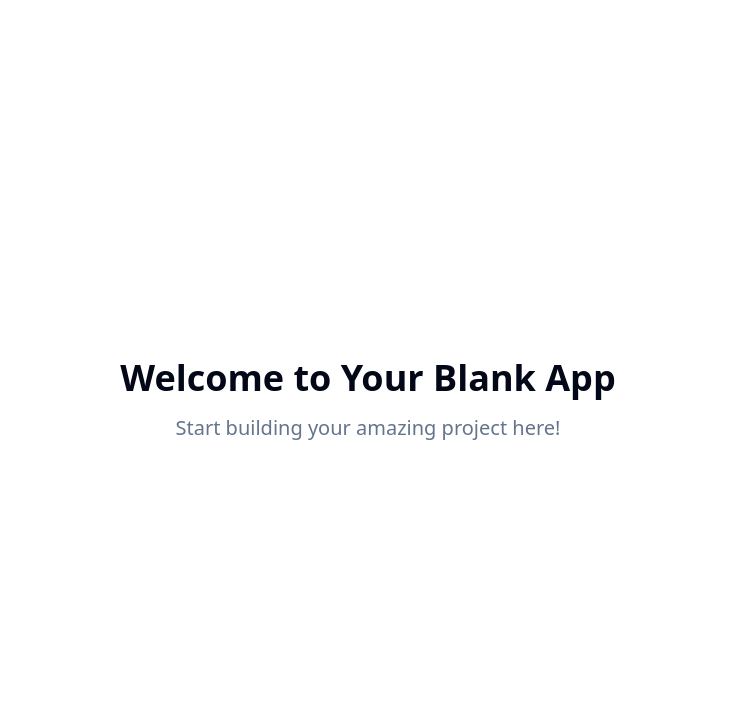
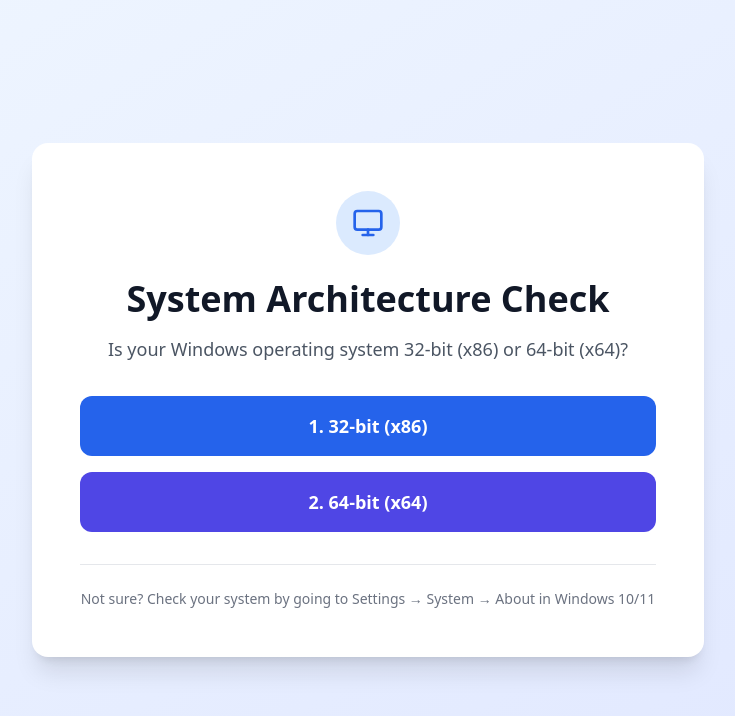
Before and after one commit to SiamRahamanDhrubo/bit-check-wizard, a React (Vite) app: page / in a window 1280 px wide. Shown: the top 716 px of the page, without its empty margins (272-1007 px from the left). Built offline with nearby package versions, Linux system fonts and the light colour scheme.

Commit message:
Add OS bitness question
Implement a website feature to ask the user about their Windows operating system bitness.

```diff
--- a/src/pages/Index.tsx
+++ b/src/pages/Index.tsx
@@ -1,11 +1,77 @@
-// Update this page (the content is just a fallback if you fail to update the page)
+
+import { useState } from 'react';
+import { Monitor, CheckCircle } from 'lucide-react';
 
 const Index = () => {
+  const [selectedAnswer, setSelectedAnswer] = useState<string | null>(null);
+
+  const handleAnswerSelect = (answer: string) => {
+    setSelectedAnswer(answer);
+  };
+
+  const resetAnswer = () => {
+    setSelectedAnswer(null);
+  };
+
   return (
-    <div className="min-h-screen flex items-center justify-center bg-background">
-      <div className="text-center">
-        <h1 className="text-4xl font-bold mb-4">Welcome to Your Blank App</h1>
-        <p className="text-xl text-muted-foreground">Start building your amazing project here!</p>
+    <div className="min-h-screen bg-gradient-to-br from-blue-50 to-indigo-100 flex items-center justify-center p-4">
+      <div className="max-w-2xl w-full">
+        <div className="bg-white rounded-2xl shadow-xl p-8 md:p-12 text-center">
+          <div className="mb-8">
+            <div className="inline-flex items-center justify-center w-16 h-16 bg-blue-100 rounded-full mb-6">
+              <Monitor className="w-8 h-8 text-blue-600" />
+            </div>
+            <h1 className="text-3xl md:text-4xl font-bold text-gray-900 mb-4">
+              System Architecture Check
+            </h1>
+            <p className="text-lg text-gray-600 leading-relaxed">
+              Is your Windows operating system 32-bit (x86) or 64-bit (x64)?
+            </p>
+          </div>
+
+          {!selectedAnswer ? (
+            <div className="space-y-4">
+              <button
+                onClick={() => handleAnswerSelect('32-bit')}
+                className="w-full bg-blue-600 hover:bg-blue-700 text-white font-semibold py-4 px-8 rounded-xl transition-all duration-200 transform hover:scale-105 hover:shadow-lg"
+              >
+                <span className="text-lg">1. 32-bit (x86)</span>
+              </button>
+              <button
+                onClick={() => handleAnswerSelect('64-bit')}
+                className="w-full bg-indigo-600 hover:bg-indigo-700 text-white font-semibold py-4 px-8 rounded-xl transition-all duration-200 transform hover:scale-105 hover:shadow-lg"
+              >
+                <span className="text-lg">2. 64-bit (x64)</span>
+              </button>
+            </div>
+          ) : (
+            <div className="space-y-6">
+              <div className="bg-green-50 border border-green-200 rounded-xl p-6">
+                <div className="flex items-center justify-center mb-4">
+                  <CheckCircle className="w-8 h-8 text-green-600" />
+                </div>
+                <h2 className="text-2xl font-bold text-gray-900 mb-2">
+                  Answer Recorded
+                </h2>
+                <p className="text-lg text-gray-700">
+                  You selected: <span className="font-semibold text-green-700">{selectedAnswer}</span>
+                </p>
+              </div>
+              <button
+                onClick={resetAnswer}
+                className="bg-gray-600 hover:bg-gray-700 text-white font-semibold py-3 px-6 rounded-lg transition-colors duration-200"
+              >
+                Answer Again
+              </button>
+            </div>
+          )}
+
+          <div className="mt-8 pt-6 border-t border-gray-200">
+            <p className="text-sm text-gray-500">
+              Not sure? Check your system by going to Settings → System → About in Windows 10/11
+            </p>
+          </div>
+        </div>
       </div>
     </div>
   );
```
